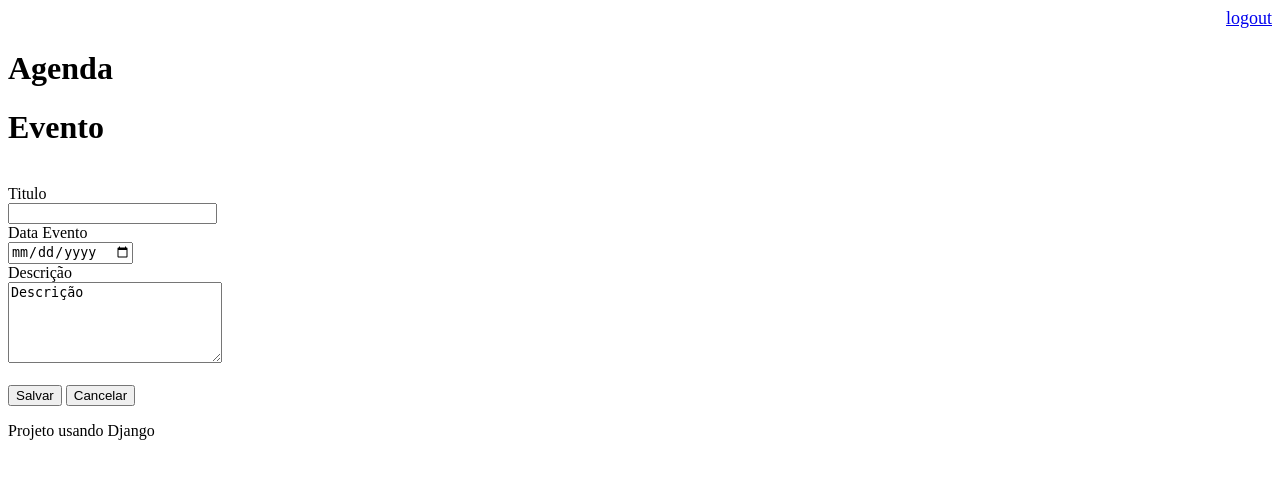
After one commit to Skytronn/Agenda_Django, a Django app: page /agenda/evento/ in a window 1280 px wide. The commit adds this page. Shown: the top 479 px of the page. Run offline with Django 3.2, Linux system fonts and the light colour scheme.

Commit message:
Adicionado Pagina para criar eventos

```diff
--- a/agenda_django/urls.py
+++ b/agenda_django/urls.py
@@ -14,7 +14,8 @@ urlpatterns = [
 
 #este url chama o def: login_user que irá direcionar para a pagina login.html
     path('login/', views.login_user),
-
     path('login/submit', views.submit_login),
-    path('logout/', views.logout_user)
+    path('logout/', views.logout_user),
+    path('agenda/evento/submit', views.submit_evento),
+    path('agenda/evento/', views.evento)
 ]
--- a/core/views.py
+++ b/core/views.py
@@ -34,3 +34,18 @@ def lista_eventos(request):
     dados = {'eventos':evento}
 
     return render(request, 'agenda.html', dados)
+
+def evento(request):
+    return render(request, 'evento.html')
+
+def submit_evento(request):
+    if request.POST:
+        titulo = request.POST.get('titulo')
+        data_evento = request.POST.get('data_evento')
+        descricao = request.POST.get('descricao')
+        usuario = request.user
+        Evento.objects.create(titulo=titulo,
+                              data_evento=data_evento,
+                              descricao=descricao,
+                              usuario=usuario)
+    return redirect('/')
--- a/templates/agenda.html
+++ b/templates/agenda.html
@@ -3,7 +3,9 @@
 {% block content %}
 
     <h1>Agendamento</h1>
-
+    <a href="evento/">
+        <button type="button">Novo Evento</button>
+    </a>
     <ul style="font-size: 18px">
         {% for evento in eventos %}
         <li>{{ evento.titulo }} -  {{ evento.get_data_criacao }}</li>
--- /dev/null
+++ b/templates/evento.html
@@ -0,0 +1,28 @@
+{% extends "model-page.html" %}
+
+{% block content %}
+
+<h1>Evento</h1>
+<br>
+
+<form action="submit" method="POST">{% csrf_token %}
+    <label>Titulo</label>
+    <br>
+        <input type="text" name="titulo" size="23">
+    <br>
+    <label>Data Evento</label>
+    <br>
+        <input type="date" name="data_evento">
+    <br>
+    <label>Descrição</label>
+    <br>
+        <textarea name="descricao" rows="5" cols="24">Descrição</textarea>
+    <br>
+    <br>
+    <button type="submit">Salvar</button>
+    <a href="/">
+        <button type="button">Cancelar</button>
+    </a>
+</form>
+
+{% endblock %}
```
Also changed, not shown: db.sqlite3, 1 other file.
